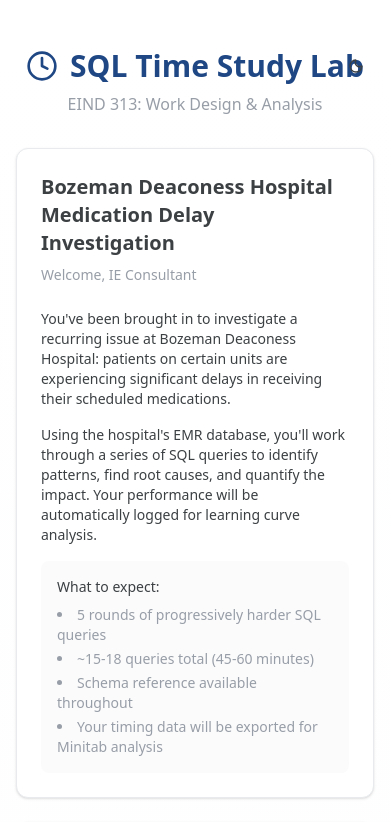
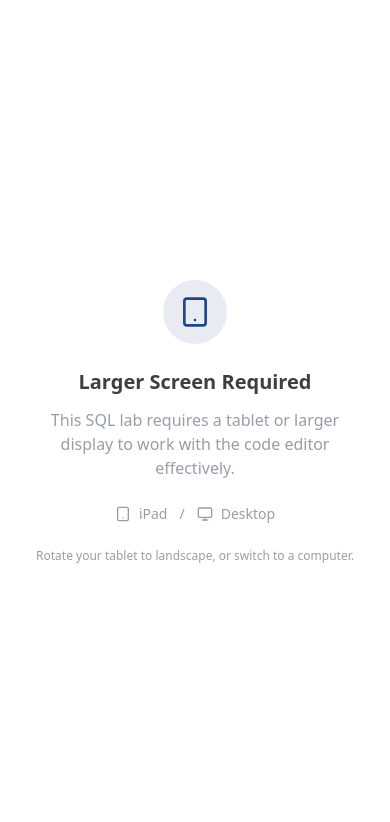
Before and after one commit to coincident-systems/sql-time-study, a Next.js app: page / in a window 390 px wide. Shown: the top 822 px of the page. Built offline with nearby package versions, Linux system fonts and the light colour scheme; no server answers.

Commit message:
Add mobile viewport blocker - require tablet or larger

```diff
--- a/src/app/layout.tsx
+++ b/src/app/layout.tsx
@@ -2,6 +2,7 @@
 import { Geist, Geist_Mono } from "next/font/google";
 import { StudyProvider } from "@/context/StudyContext";
 import { AnalyticsProvider } from "@/lib/analytics";
+import { MobileBlocker } from "@/components/MobileBlocker";
 import "./globals.css";
 
 const geistSans = Geist({
@@ -34,7 +35,9 @@
       >
         <AnalyticsProvider>
           <StudyProvider>
-            {children}
+            <MobileBlocker>
+              {children}
+            </MobileBlocker>
           </StudyProvider>
         </AnalyticsProvider>
       </body>
--- /dev/null
+++ b/src/components/MobileBlocker.tsx
@@ -0,0 +1,66 @@
+'use client';
+
+import { useState, useEffect } from 'react';
+import { Monitor, Tablet } from 'lucide-react';
+
+const MIN_WIDTH = 768; // iPad portrait and up
+
+export function MobileBlocker({ children }: { children: React.ReactNode }) {
+  const [isTooSmall, setIsTooSmall] = useState(false);
+  const [mounted, setMounted] = useState(false);
+
+  useEffect(() => {
+    setMounted(true);
+
+    const checkWidth = () => {
+      setIsTooSmall(window.innerWidth < MIN_WIDTH);
+    };
+
+    checkWidth();
+    window.addEventListener('resize', checkWidth);
+    return () => window.removeEventListener('resize', checkWidth);
+  }, []);
+
+  // Don't render blocker until mounted (avoid hydration mismatch)
+  if (!mounted) {
+    return <>{children}</>;
+  }
+
+  if (isTooSmall) {
+    return (
+      <div className="min-h-screen bg-background flex items-center justify-center p-6">
+        <div className="text-center max-w-sm">
+          <div className="inline-flex items-center justify-center w-16 h-16 rounded-full bg-primary/10 text-primary mb-6">
+            <Tablet className="w-8 h-8" />
+          </div>
+
+          <h1 className="text-xl font-semibold text-foreground mb-3">
+            Larger Screen Required
+          </h1>
+
+          <p className="text-muted-foreground mb-6">
+            This SQL lab requires a tablet or larger display to work with the code editor effectively.
+          </p>
+
+          <div className="flex items-center justify-center gap-3 text-sm text-muted-foreground">
+            <div className="flex items-center gap-2">
+              <Tablet className="w-4 h-4" />
+              <span>iPad</span>
+            </div>
+            <span>/</span>
+            <div className="flex items-center gap-2">
+              <Monitor className="w-4 h-4" />
+              <span>Desktop</span>
+            </div>
+          </div>
+
+          <p className="text-xs text-muted-foreground mt-6">
+            Rotate your tablet to landscape, or switch to a computer.
+          </p>
+        </div>
+      </div>
+    );
+  }
+
+  return <>{children}</>;
+}
```
